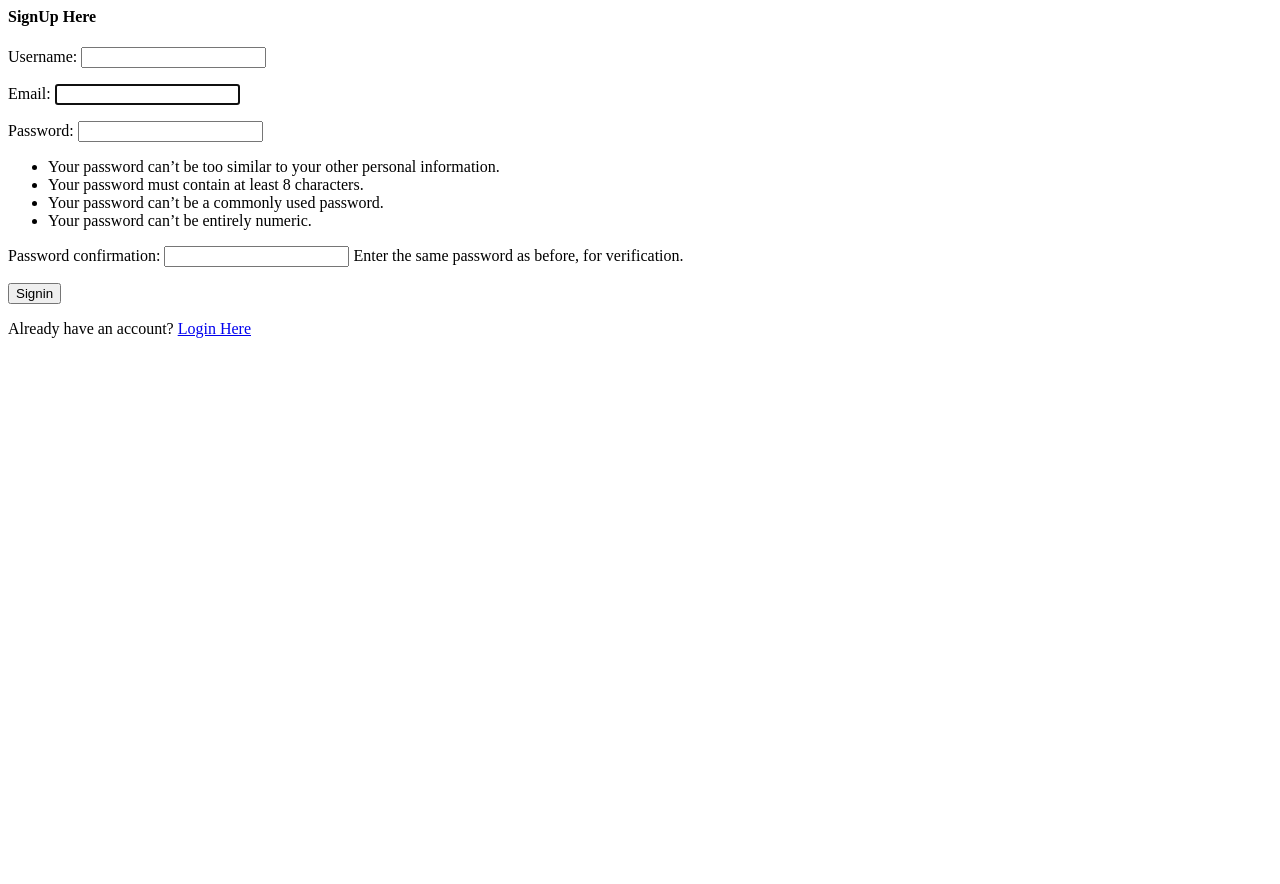
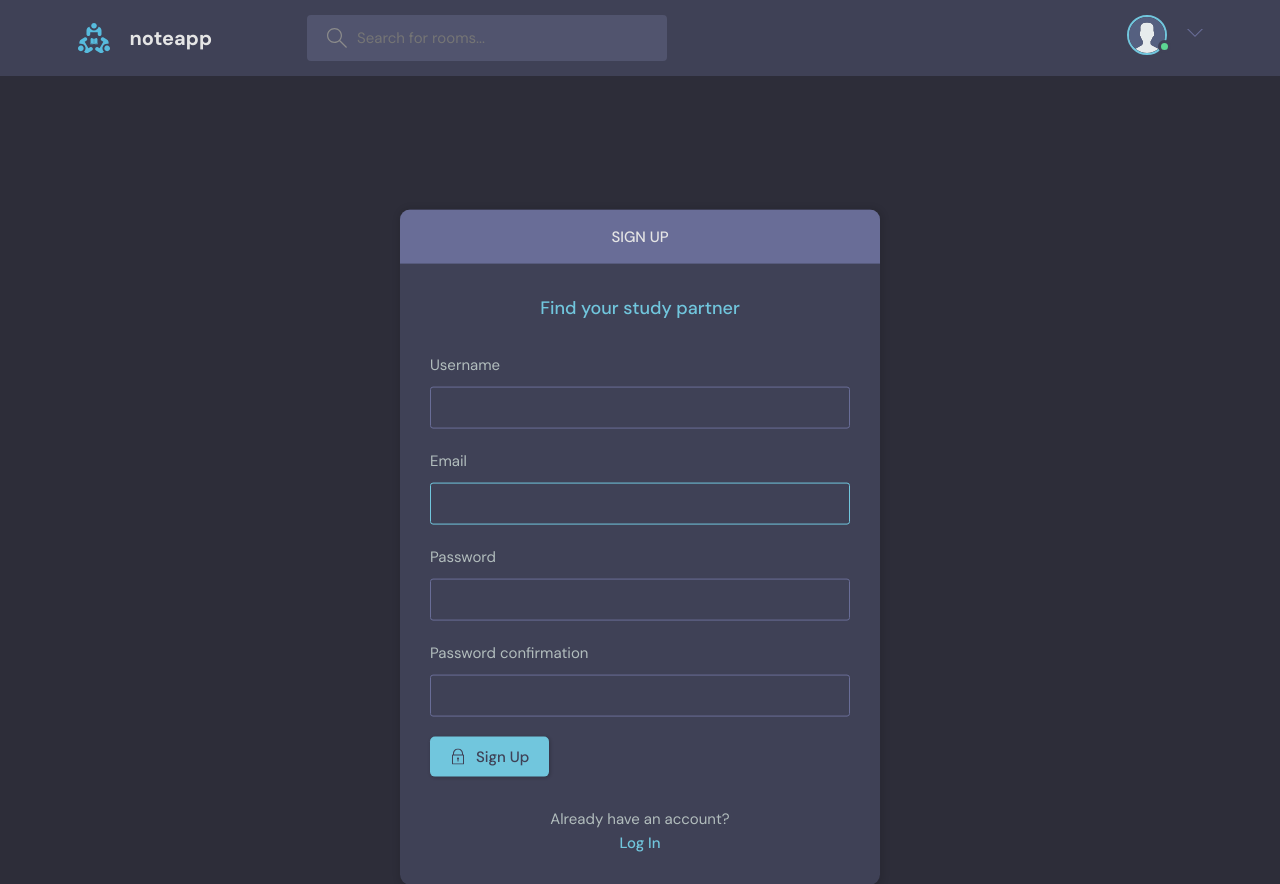
Before and after one commit to TimOsahenru/noteapp, a Django app: page /signup/ in a window 1280 px wide. Before the commit the page ends 338 px from the top, so only its background shows below. Run offline with Django 4.2, Linux system fonts and the light colour scheme.

Commit message:
Installed theme for login and signup

```diff
--- a/templates/index.html
+++ b/templates/index.html
@@ -88,12 +88,14 @@
 <!--            <path d="M12 21.593c-5.63-5.539-11-10.297-11-14.402 0-3.791 3.068-5.191 5.281-5.191 1.312 0 4.151.501 5.719 4.457 1.59-3.968 4.464-4.447 5.726-4.447 2.54 0 5.274 1.621 5.274 5.181 0 4.069-5.136 8.625-11 14.402m5.726-20.583c-2.203 0-4.446 1.042-5.726 3.238-1.285-2.206-3.522-3.248-5.719-3.248-3.183 0-6.281 2.187-6.281 6.191 0 4.661 5.571 9.429 12 15.809 6.43-6.38 12-11.148 12-15.809 0-4.011-3.095-6.181-6.274-6.181"/>-->
 <!--          </svg>-->
 <!--        </button>-->
+        {% if request.user.is_authenticated %}
         <button style="background:none; border:none;" type="submit" name="note_id" value="{{note.id}}">
           <svg version="1.1" xmlns="http://www.w3.org/2000/svg" width="60" height="60" viewBox="0 0 25 25">
             <title>user-account</title>
             <path d="M12 4.435c-1.989-5.399-12-4.597-12 3.568 0 4.068 3.06 9.481 12 14.997 8.94-5.516 12-10.929 12-14.997 0-8.118-10-8.999-12-3.568z"/>
           </svg>
         </button>
+        {% endif %}
         <p class="roomListRoom__topic">{{note.total_likes}} likes</p>
 
       </form>
--- a/templates/signup.html
+++ b/templates/signup.html
@@ -1,7 +1,64 @@
-<h4>SignUp Here</h4>
-<form method="POST">
-    {% csrf_token %}
-    {{form.as_p}}
-    <input type="submit" value="Signin">
-</form>
-<p>Already have an account? <a href="{% url 'login' %}">Login Here</a> </p>
+{% extends 'base.html' %}
+{% block content %}
+<body>
+<main class="auth layout">
+  <div class="container">
+    <div style="margin-top: 120px;" class="layout__box">
+      <div class="layout__boxHeader">
+        <div class="layout__boxTitle">
+          <h3>Sign up</h3>
+        </div>
+      </div>
+      <div class="layout__body">
+        <h2 class="auth__tagline">Find your study partner</h2>
+
+        <form class="form" method="POST">
+          {% csrf_token %}
+          <div class="form__group form__group">
+            <label>{{form.username.label}}</label>
+            {{form.username}}
+          </div>
+          <div class="form__group form__group">
+            <label>{{form.email.label}}</label>
+            {{form.email}}
+          </div>
+          <div class="form__group">
+            <label>{{form.password1.label}}</label>
+            {{form.password1}}
+          </div>
+
+          <div class="form__group">
+            <label>{{form.password2.label}}</label>
+            {{form.password2}}
+          </div>
+
+          <button class="btn btn--main" type="submit">
+            <svg
+                    version="1.1"
+                    xmlns="http://www.w3.org/2000/svg"
+                    width="32"
+                    height="32"
+                    viewBox="0 0 32 32"
+            >
+              <title>lock</title>
+              <path
+                      d="M27 12h-1v-2c0-5.514-4.486-10-10-10s-10 4.486-10 10v2h-1c-0.553 0-1 0.447-1 1v18c0 0.553 0.447 1 1 1h22c0.553 0 1-0.447 1-1v-18c0-0.553-0.447-1-1-1zM8 10c0-4.411 3.589-8 8-8s8 3.589 8 8v2h-16v-2zM26 30h-20v-16h20v16z"
+              ></path>
+              <path
+                      d="M15 21.694v4.306h2v-4.306c0.587-0.348 1-0.961 1-1.694 0-1.105-0.895-2-2-2s-2 0.895-2 2c0 0.732 0.413 1.345 1 1.694z"
+              ></path>
+            </svg>
+
+            Sign Up
+          </button>
+        </form>
+
+        <div class="auth__action">
+          <p>Already have an account?</p>
+          <a href="{% url 'login' %}" class="btn btn--link">Log In</a>
+        </div>
+      </div>
+    </div>
+  </div>
+</main>
+{% endblock %}
```
Also changed, not shown: templates/login.html (+54 -7 lines), templates/loginOLD.html (added, +7 -0 lines), templates/signupOLD.html (added, +7 -0 lines), db.sqlite3.
